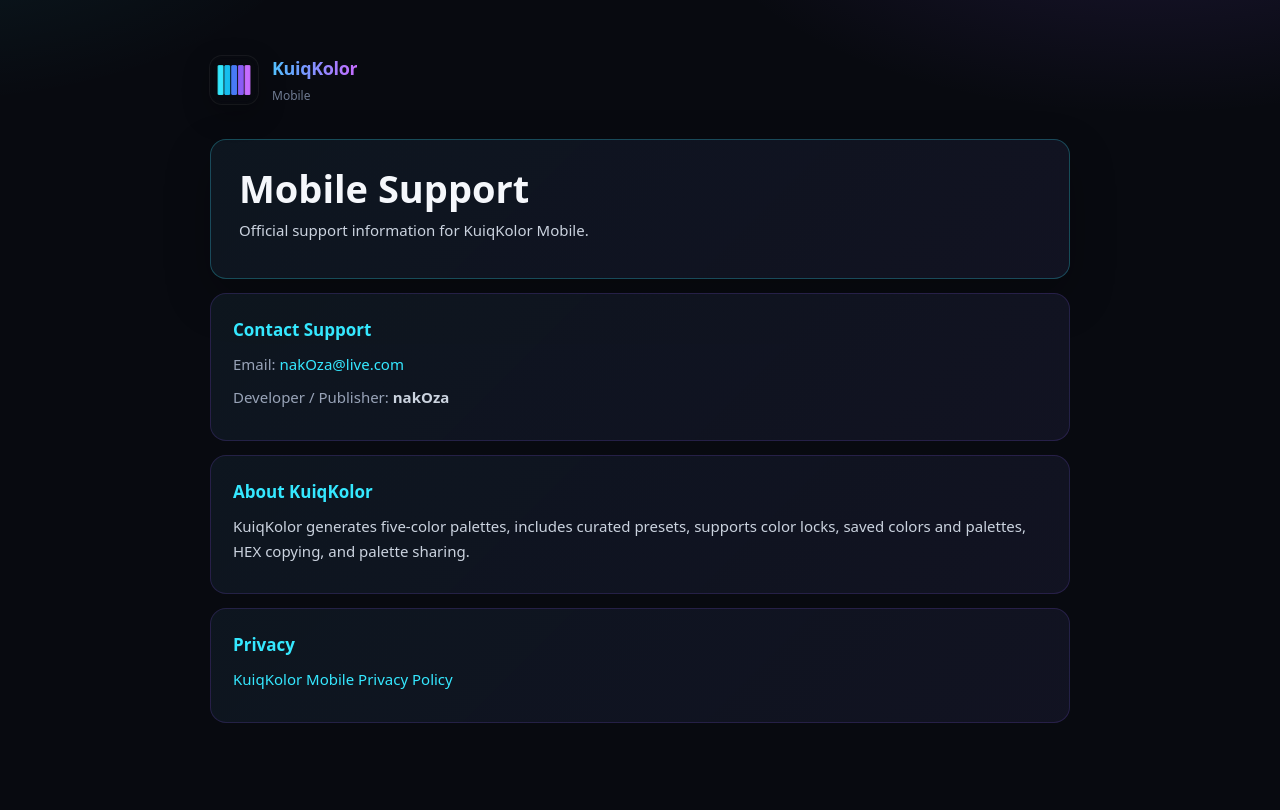
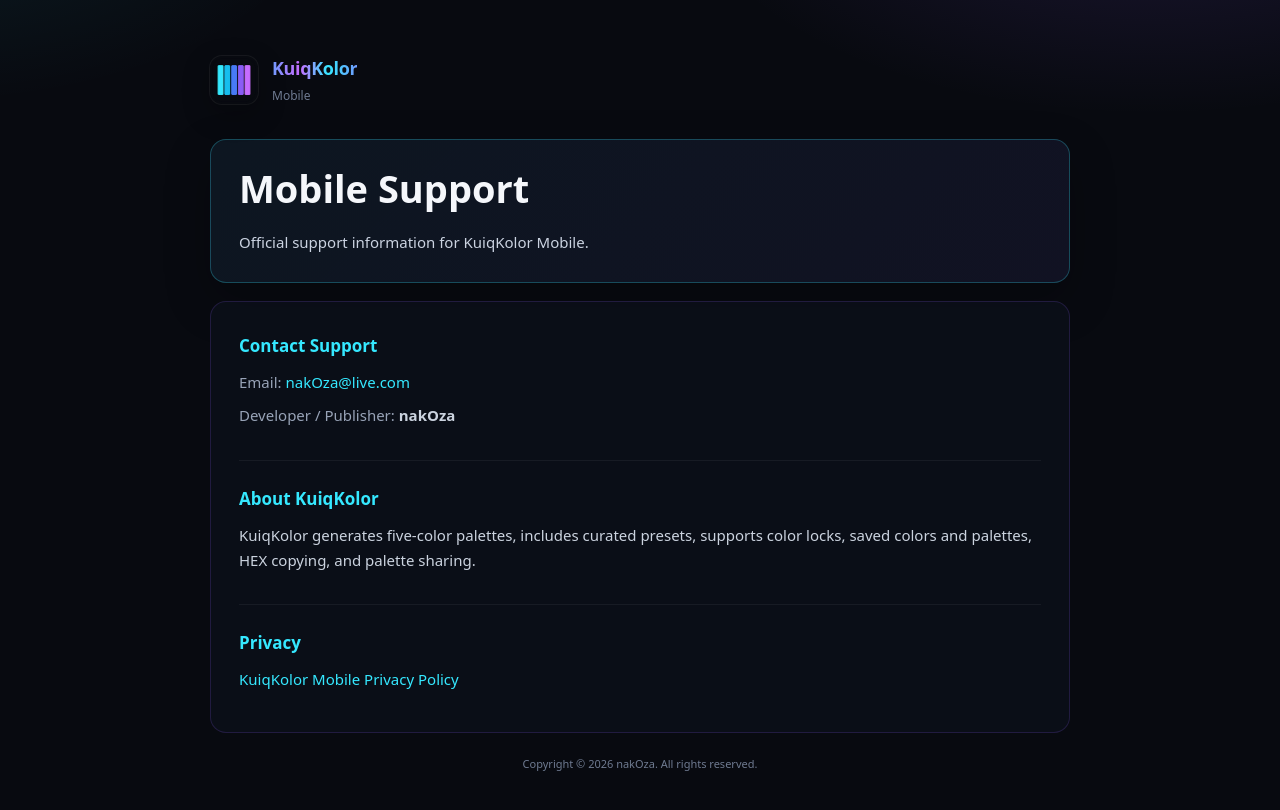
Before and after one commit to nakOza/kuiqkolor-privacy, a plain HTML site: page support.html in a window 1280 px wide. Drawn offline with Linux system fonts and the light colour scheme.

Commit message:
Match support content container to main page

```diff
--- a/support.html
+++ b/support.html
@@ -11,18 +11,20 @@
 :root{
   color-scheme:dark;
   --bg:#080a10;
-  --panel:#0d111b;
+  --surface:#0d111b;
+  --surface-2:#111726;
   --text:#f5f7fb;
   --muted:#98a3b7;
   --muted-2:#6f7b91;
+  --border:rgba(139,92,246,.18);
+  --border-cyan:rgba(53,232,255,.26);
   --cyan:#35e8ff;
   --purple:#8b5cf6;
   --pink:#c56cff;
-  --border:rgba(139,92,246,.18);
-  --border-cyan:rgba(53,232,255,.26);
   --max:860px;
 }
 *{box-sizing:border-box}
+html{scroll-behavior:smooth}
 body{
   margin:0;
   min-height:100vh;
@@ -51,15 +53,30 @@ a:hover{text-decoration:underline}
   width:48px;
   height:48px;
   border-radius:12px;
-  box-shadow:0 0 0 1px rgba(255,255,255,.06),0 10px 28px rgba(0,0,0,.28);
+  box-shadow:
+    0 0 0 1px rgba(255,255,255,.06),
+    0 10px 28px rgba(0,0,0,.28);
 }
 .brand-name{
   margin:0;
   font-size:18px;
   font-weight:900;
   letter-spacing:-.02em;
-  background:linear-gradient(90deg,#35e8ff 0%,#6f9cff 33.333%,#c56cff 66.666%,#35e8ff 100%);
+  --kq-a:#35e8ff;
+  --kq-b:#6f9cff;
+  --kq-c:#c56cff;
+  background:linear-gradient(
+    90deg,
+    var(--kq-a) 0%,
+    var(--kq-b) 16.666%,
+    var(--kq-c) 33.333%,
+    var(--kq-a) 50%,
+    var(--kq-b) 66.666%,
+    var(--kq-c) 83.333%,
+    var(--kq-a) 100%
+  );
   background-size:200% 100%;
+  background-position:0% 50%;
   -webkit-background-clip:text;
   background-clip:text;
   color:transparent;
@@ -75,26 +92,41 @@ a:hover{text-decoration:underline}
   from{background-position:0% 50%}
   to{background-position:-200% 50%}
 }
-@media(prefers-reduced-motion:reduce){.brand-name{animation:none;background-position:50% 50%}}
-.card{
-  border:1px solid var(--border);
-  border-radius:16px;
-  padding:22px;
-  margin:14px 0;
-  background:linear-gradient(135deg,rgba(53,232,255,.025),rgba(139,92,246,.04)),rgba(13,17,27,.94);
+@media(prefers-reduced-motion:reduce){
+  .brand-name{animation:none;background-position:50% 50%}
 }
 .hero{
   padding:28px;
-  border-color:var(--border-cyan);
+  border:1px solid var(--border-cyan);
+  border-radius:16px;
+  background:
+    linear-gradient(135deg,rgba(53,232,255,.035),rgba(139,92,246,.045)),
+    rgba(13,17,27,.90);
   box-shadow:0 18px 45px rgba(0,0,0,.26);
 }
 h1{margin:0;font-size:38px;line-height:1.08}
-h2{margin:0 0 7px;font-size:17px;color:var(--cyan)}
-p{color:#cbd3df;margin:8px 0}
+.intro{max-width:710px;margin:20px 0 0;color:#cbd3e1;font-size:15px}
+.content{
+  margin-top:18px;
+  padding:6px 28px 8px;
+  border:1px solid var(--border);
+  border-radius:16px;
+  background:rgba(13,17,27,.76);
+}
+section{
+  padding:24px 0;
+  border-bottom:1px solid rgba(255,255,255,.055);
+}
+section:last-child{border-bottom:0}
+h2{margin:0 0 10px;color:var(--cyan);font-size:17px}
+p{margin:8px 0;color:#cbd3df}
 .label{color:var(--muted)}
+footer{padding-top:22px;color:var(--muted-2);font-size:11px;text-align:center}
 @media(max-width:600px){
   .shell{width:min(calc(100% - 22px),var(--max));padding-top:30px}
   .hero{padding:22px 18px}
+  .content{padding:4px 18px 6px}
+  section{padding:21px 0}
 }
 </style>
 </head>
@@ -108,27 +140,30 @@ p{color:#cbd3df;margin:8px 0}
     </div>
   </div>
 
-<section class="card hero">
+  <section class="hero">
     <h1>Mobile Support</h1>
-<p>Official support information for KuiqKolor Mobile.</p>
+    <p class="intro">Official support information for KuiqKolor Mobile.</p>
   </section>
 
-<section class="card">
+  <div class="content">
+    <section>
       <h2>Contact Support</h2>
       <p><span class="label">Email:</span> <a href="mailto:nakOza@live.com">nakOza@live.com</a></p>
       <p><span class="label">Developer / Publisher:</span> <strong>nakOza</strong></p>
     </section>
 
-<section class="card">
+    <section>
       <h2>About KuiqKolor</h2>
       <p>KuiqKolor generates five-color palettes, includes curated presets, supports color locks, saved colors and palettes, HEX copying, and palette sharing.</p>
     </section>
 
-<section class="card">
+    <section>
       <h2>Privacy</h2>
       <p><a href="./mobile-privacy.html">KuiqKolor Mobile Privacy Policy</a></p>
     </section>
+  </div>
 
+  <footer>Copyright © 2026 nakOza. All rights reserved.</footer>
 </main>
 </body>
 </html>
```
Lines whose indentation alone changed are shown as unchanged.
